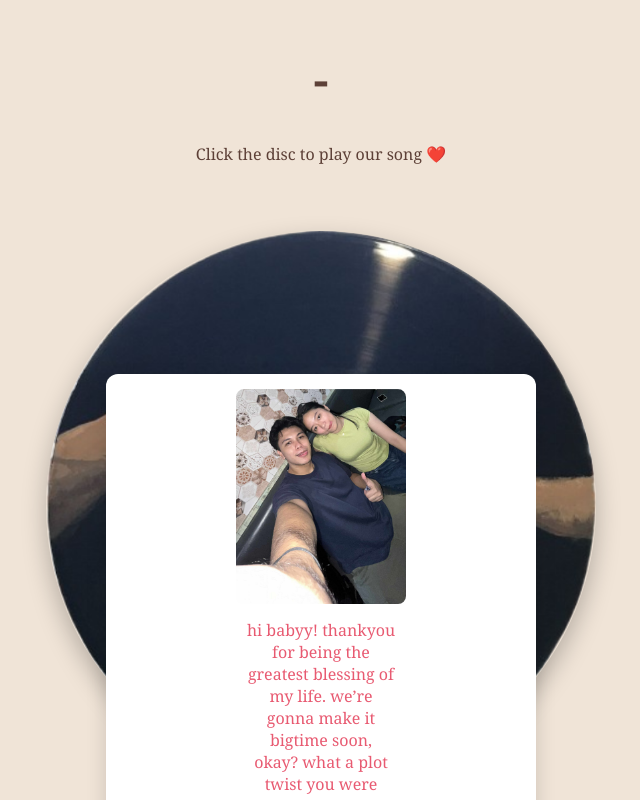
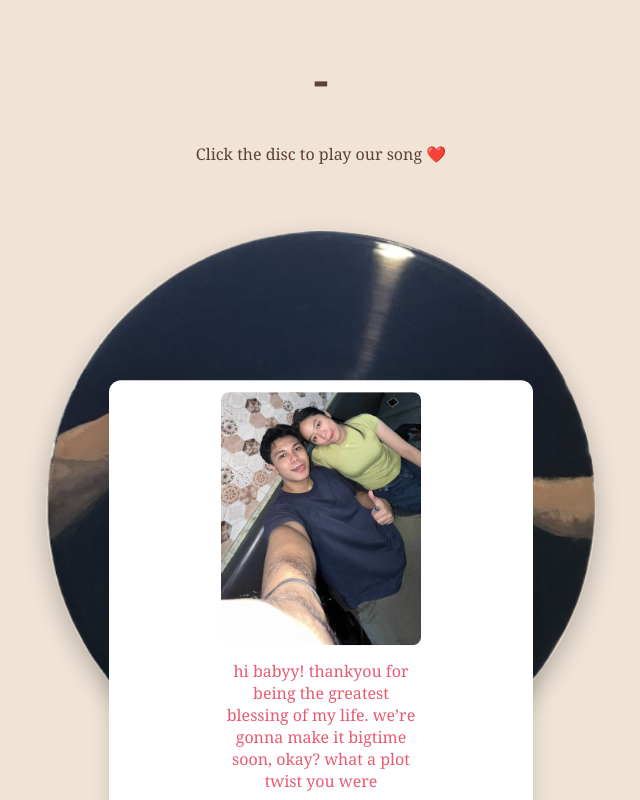
Before and after one commit to Limlim-12/Love-Disc, a plain HTML site: page index.html in a window 1280 px wide. Shown: the whole page, without its empty margins (319-959 px from the left). Drawn offline with Linux system fonts and the light colour scheme.

Commit message:
version 5

```diff
--- a/style.css
+++ b/style.css
@@ -17,8 +17,8 @@ body {
 /* --- BASE STYLES (MOBILE-FIRST) --- */
 
 h1 {
-    font-size: 2.5em;
-    /* Smaller font for mobile */
+    font-size: 2.2em;
+    /* Made slightly smaller for mobile */
 }
 
 #record-player {
@@ -26,12 +26,11 @@ h1 {
 }
 
 #disc {
-    /* Use viewport width (vw) to make it scale with the screen */
     width: 80vw;
     height: 80vw;
-    max-width: 650px;
-    /* Set a max size for larger phones */
-    max-height: 650px;
+    max-width: 300px;
+    /* Corrected max size for phones */
+    max-height: 300px;
     border-radius: 50%;
     cursor: pointer;
     position: relative;
@@ -62,15 +61,14 @@ h1 {
 #popup-container {
     position: fixed;
     top: 78%;
-    /* Positioned for mobile screens */
     left: 50%;
     transform: translate(-50%, -50%);
     width: 90%;
-    /* Use percentage width for flexibility */
-    max-width: 300px;
-    /* Set a max-width */
+    max-width: 240px;
+    /* Reduced max-width to make container smaller */
     background-color: #ffffff;
-    padding: 15px;
+    padding: 12px;
+    /* Reduced padding slightly */
     border-radius: 12px;
     box-shadow: 0 8px 20px rgba(0, 0, 0, 0.15);
     z-index: 1000;
@@ -79,16 +77,18 @@ h1 {
 }
 
 #popup-container img {
-    max-width: 120px;
-    /* Smaller image for mobile */
+    max-width: 180px;
+    /* Adjusted image size for the new container */
     border-radius: 8px;
 }
 
 #popup-container .message {
-    font-size: 1em;
+    font-size: 0.9em;
+    /* Made text a bit smaller */
     color: #e85a71;
     margin-top: 10px;
-    max-width: 150px;
+    max-width: 200px;
+    /* Adjusted message width */
     margin-left: auto;
     margin-right: auto;
 }
@@ -104,23 +104,24 @@ h1 {
 @media (min-width: 768px) {
     h1 {
         font-size: 3em;
-        /* Increase font size back */
     }
 
     #disc {
         max-width: 400px;
-        /* Allow disc to be a bit bigger */
         max-height: 400px;
     }
 
     #popup-container {
         max-width: 350px;
-        /* Allow pop-up to be bigger */
     }
 
     #popup-container img {
-        max-width: 170px;
-        /* Increase image size */
+        max-width: 200px;
+    }
+
+    #popup-container .message {
+        font-size: 1em;
+        /* Restore font size */
     }
 }
 
@@ -132,7 +133,6 @@ h1 {
     }
 
     #disc {
-        /* Use the large size for PCs */
         width: 550px;
         height: 550px;
         max-width: 550px;
@@ -141,7 +141,6 @@ h1 {
 
     #popup-container {
         top: 75%;
-        /* Fine-tune position for desktop */
         max-width: 400px;
     }
 }
```
